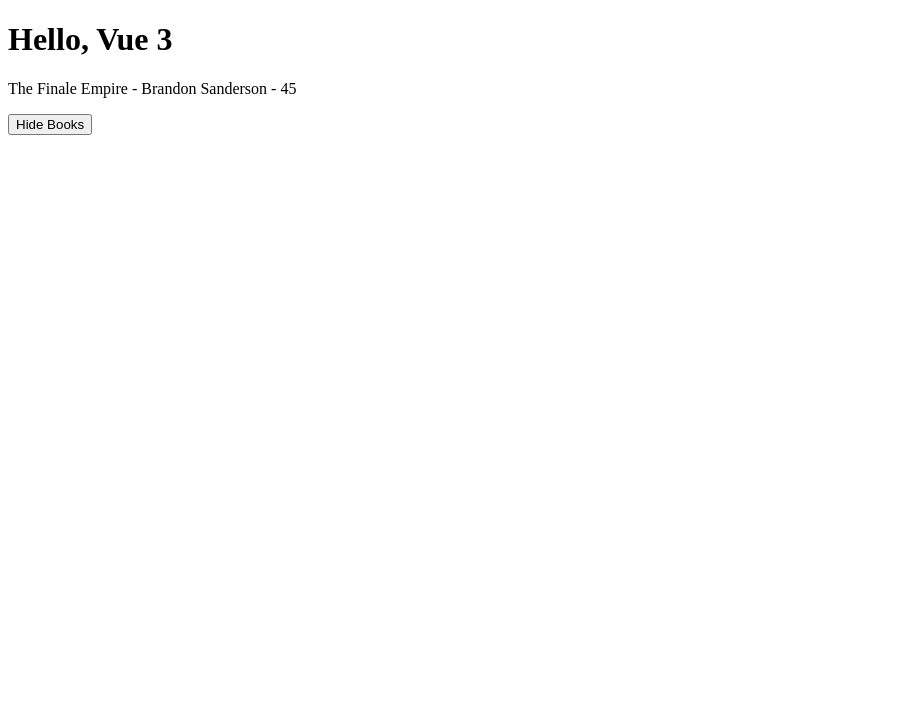
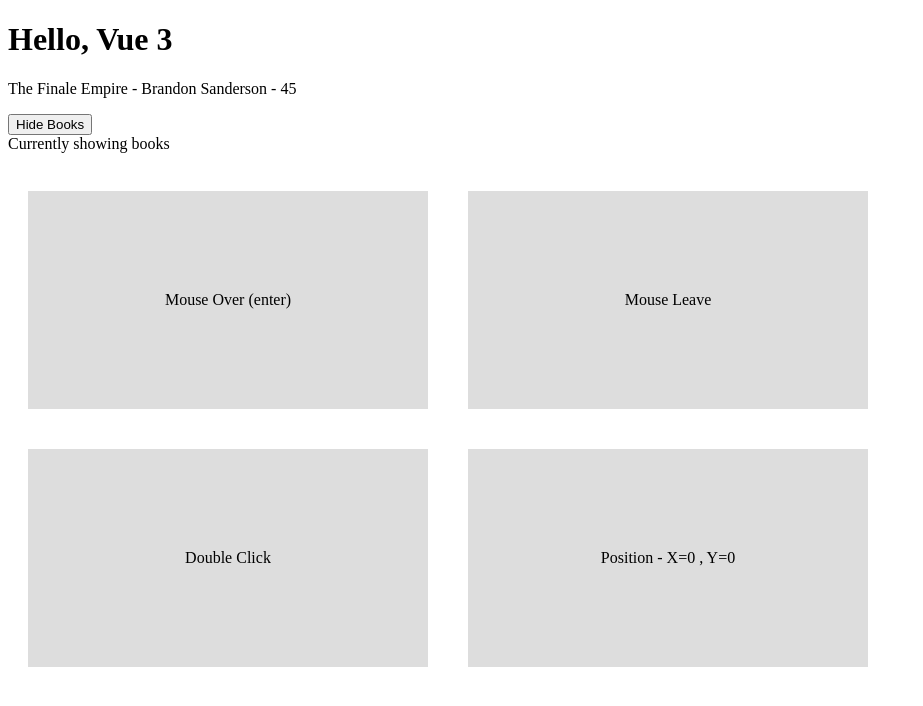
Before and after one commit to afmssrahi/Vue3-learning, a plain HTML site: page index.html in a window 1280 px wide. Shown: the whole page, without its empty margins (0-923 px from the left). Drawn offline with nearby package versions, Linux system fonts and the light colour scheme.

Commit message:
Other Mouse Events

```diff
--- a/app.js
+++ b/app.js
@@ -5,12 +5,24 @@ const app = Vue.createApp({
 			title: 'The Finale Empire',
 			author: 'Brandon Sanderson',
 			age: 45,
+			x: 0,
+			y: 0,
 		};
 	},
 	methods: {
 		toggleShowBooks() {
 			this.showBooks = !this.showBooks;
 		},
+		handleEvents(e, data) {
+			console.log(e, e.type);
+			if (data) {
+				console.log(data);
+			}
+		},
+		handleMouseMove(e) {
+			this.x = e.offsetX;
+			this.y = e.offsetY;
+		},
 	},
 });
 
--- a/index.html
+++ b/index.html
@@ -8,6 +8,17 @@
     <title>Learning Vue 3</title>
 
     <script src="https://unpkg.com/vue@3.2.26"></script>
+
+    <style>
+        .box {
+            padding: 100px 0;
+            width: 400px;
+            text-align: center;
+            background: #ddd;
+            margin: 20px;
+            display: inline-block;
+        }
+    </style>
 </head>
 
 <body>
@@ -25,8 +36,15 @@
         </button>
 
 
-        <div v-show="ShowBooks">Currently showing books</div>
+        <div v-show="showBooks">Currently showing books</div>
         <!-- (v-show) if false, it will not be remove from DOM. It's mechanism CSS block property --->
+
+        <br>
+        <!-- mouse events -->
+        <div class="box" @mouseover="handleEvents($event, 5)">Mouse Over (enter)</div>
+        <div class="box" @mouseleave="handleEvents">Mouse Leave</div>
+        <div class="box" @dblclick="handleEvents">Double Click</div>
+        <div class="box" @mousemove="handleMouseMove">Position - X={{x}} , Y={{y}}</div>
     </div>
 
     <script src="app.js"></script>
```
